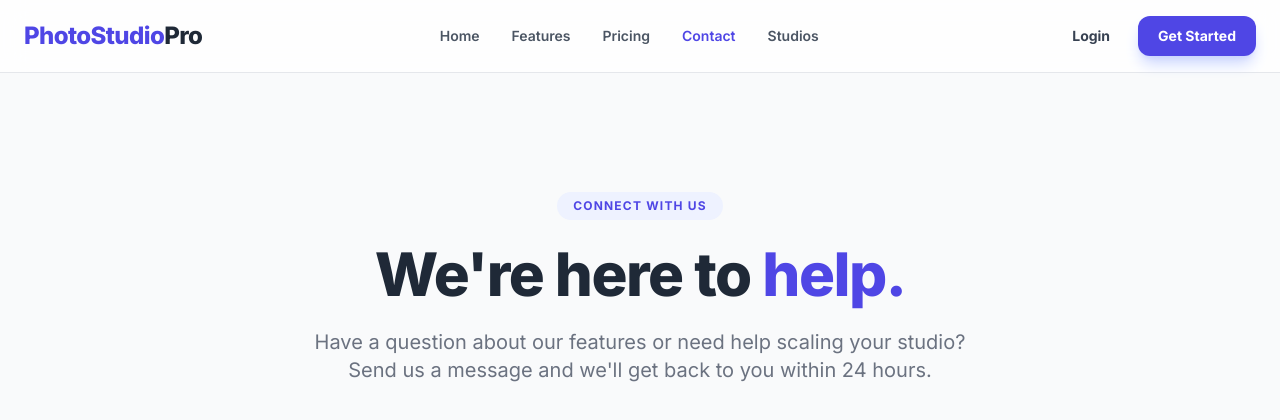
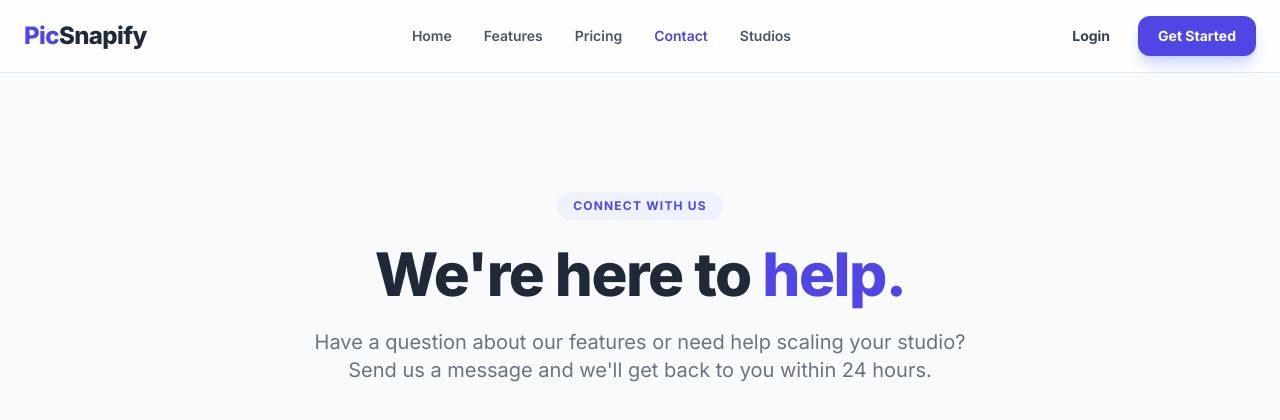
Before and after one commit to ShivanjaySingh/Pic-Snapify, a Flask app: page /contact in a window 1280 px wide. Shown: the top 420 px of the page. Run offline with Flask 3, Linux system fonts and the light colour scheme; some libraries are stand-ins or nearby versions.

Commit message:
Update contact.html

```diff
--- a/templates/website/contact.html
+++ b/templates/website/contact.html
@@ -2,7 +2,7 @@
 <html lang="en">
 <head>
   <meta charset="UTF-8">
-  <title>Contact Us – PhotoStudioPro</title>
+  <title>Contact Us – Pic Snapify</title>
   <meta name="viewport" content="width=device-width, initial-scale=1.0">
 
   <script src="https://cdn.tailwindcss.com"></script>
@@ -23,7 +23,7 @@
 <header class="fixed top-0 w-full z-50 glass border-b border-gray-200">
   <div class="max-w-7xl mx-auto px-4 md:px-6 py-4 flex justify-between items-center">
     <a href="/" class="flex items-center gap-1">
-        <h1 class="text-xl md:text-2xl font-extrabold text-indigo-600 tracking-tight">PhotoStudio<span class="text-gray-800">Pro</span></h1>
+        <h1 class="text-xl md:text-2xl font-extrabold text-indigo-600 tracking-tight">Pic<span class="text-gray-800">Snapify</span></h1>
     </a>
 
     <nav class="hidden lg:flex items-center space-x-8 text-sm font-semibold">
@@ -171,4 +171,5 @@
 </script>
 
 </body>
+
 </html>
```
